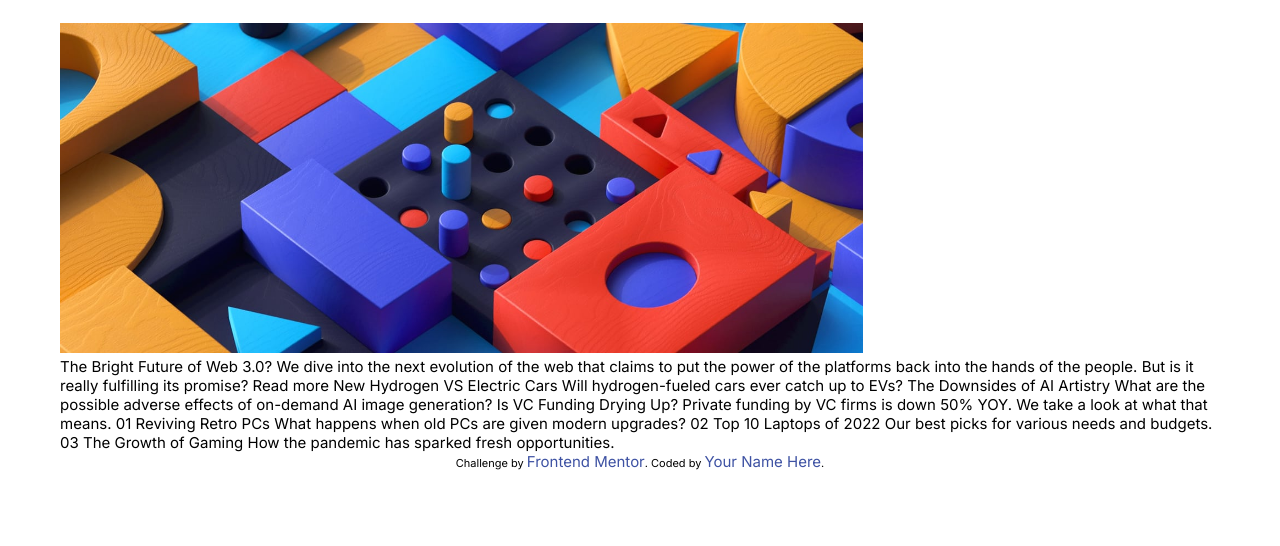
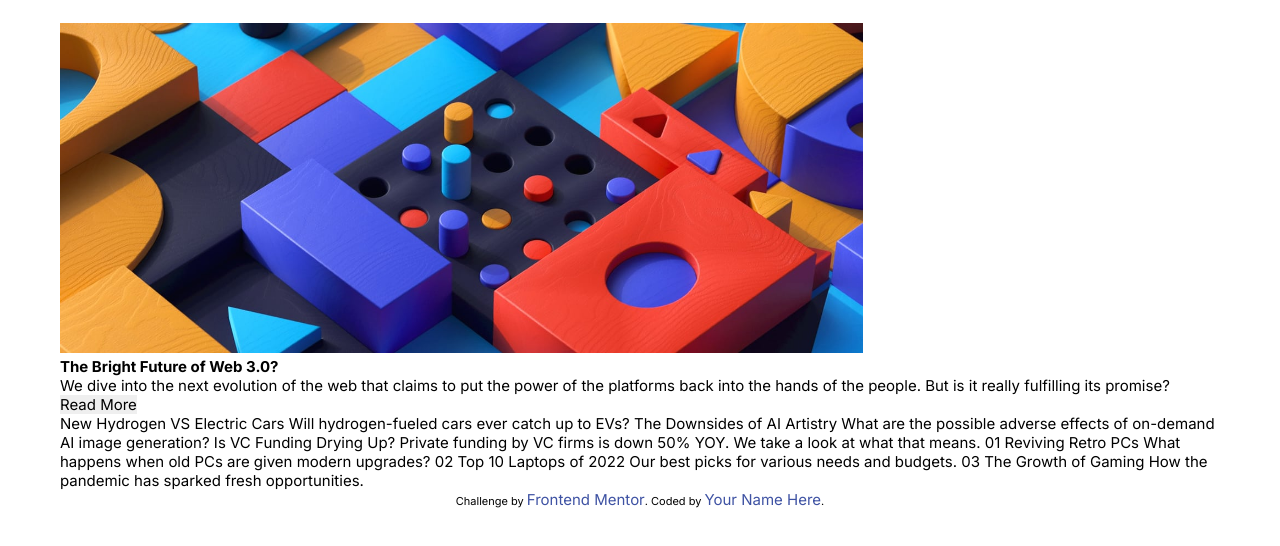
Before and after one commit to amanopia/mini-projects, a plain HTML site: page news-homepage-main/index.html in a window 1280 px wide. Shown: the part 122-668 px from the top of the page. Drawn offline with Linux system fonts and the light colour scheme.

Commit message:
removed temporary changes

```diff
--- a/news-homepage-main/index.html
+++ b/news-homepage-main/index.html
@@ -31,6 +31,18 @@
     <!-- LHS -->
     <div class="main-content-lhs">
       <img src="./assets/images/image-web-3-desktop.jpg">
+      <div class="lhs-inner">
+        <!-- c1 -->
+        <h1>The Bright Future of Web 3.0?</h1>
+        <!-- c2 -->
+        <div>
+          <small>
+            We dive into the next evolution of the web that claims to put the power of the platforms back into the hands of the people.
+            But is it really fulfilling its promise?
+          </small>
+          <button>Read More</button>
+        </div>
+      </div>
     </div>
     <!-- RHS -->
     <div class="main-content-rhs">
@@ -38,12 +50,6 @@
     </div>
   </div>
 
-  The Bright Future of Web 3.0?
-
-  We dive into the next evolution of the web that claims to put the power of the platforms back into the hands of the people.
-  But is it really fulfilling its promise?
-
-  Read more
 
   New
 
```
Also changed, not shown: news-homepage-main/styles/styles.css (line endings or trailing spaces).
